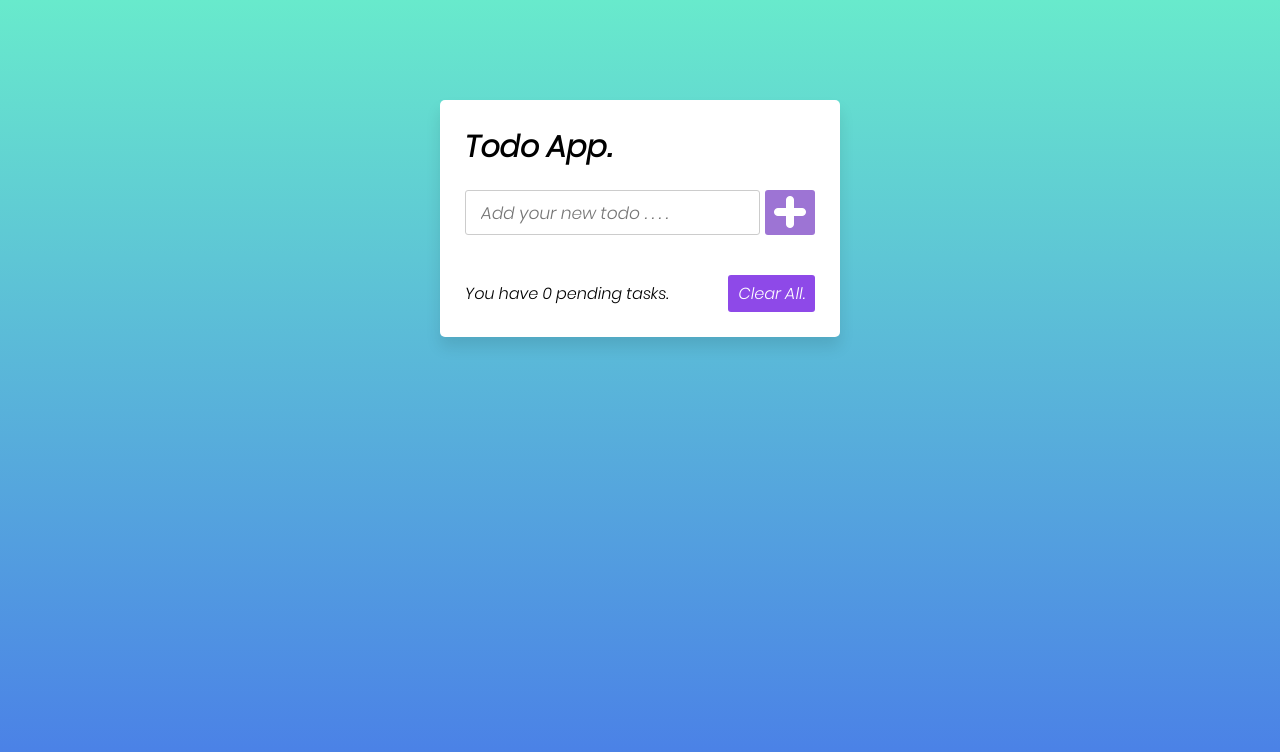
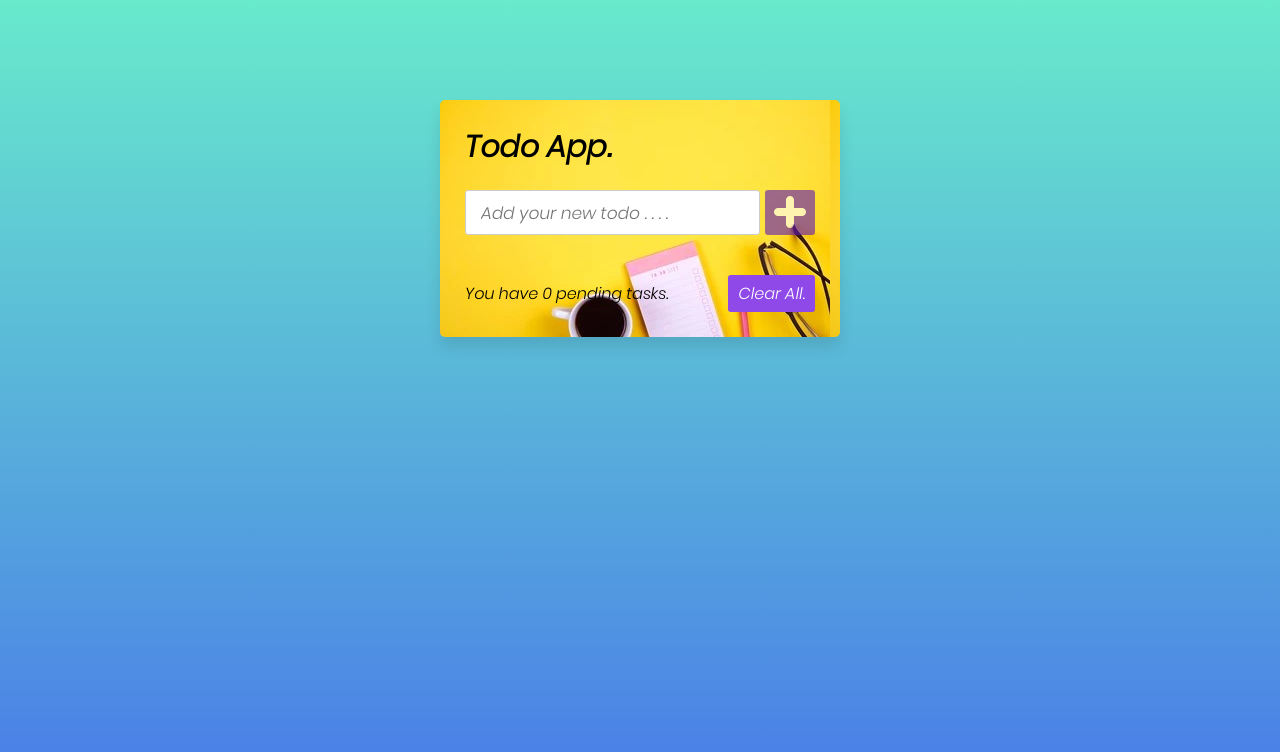
Before and after one commit to Bencodes1914/New-To-Do-Project, a plain HTML site: page index.html in a window 1280 px wide. Drawn offline with Linux system fonts and the light colour scheme.

Commit message:
Committed

```diff
--- a/style.css
+++ b/style.css
@@ -19,7 +19,7 @@ body{
 }
 
 .wrapper{
- background: #fff;
+ background-image: url(./Assets/writers-table-flat-lay-composition-260nw-1017732259.jpg);
  max-width: 400px;
  width: 100%;
  margin: 90px auto;
```
Also changed, not shown: Assets/writers-table-flat-lay-composition-260nw-1017732259.jpg (added).
